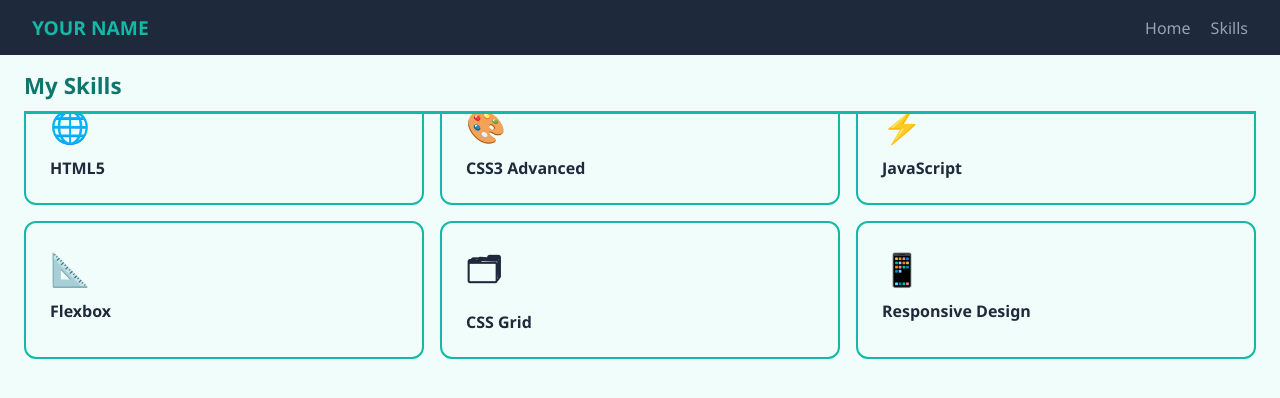
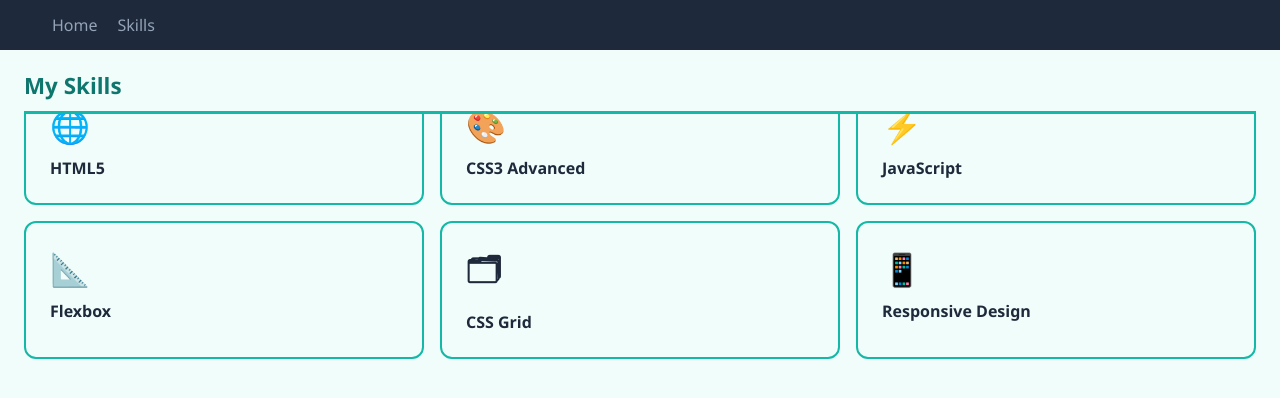
Before and after one commit to ahmad02072006/web-programming-class, a plain HTML site: page Web week 3.2/exercise-7-portfolio-page.html in a window 1280 px wide. Drawn offline with Linux system fonts and the light colour scheme.

Commit message:
Remove placeholder text from exercise 7 portfolio page

```diff
--- a/Web week 3.2/exercise-7-portfolio-page.html
+++ b/Web week 3.2/exercise-7-portfolio-page.html
@@ -97,7 +97,6 @@
 </head>
 <body>
   <nav>
-    <span>YOUR NAME</span>
     <div><a href="#">Home</a><a href="#">Skills</a></div>
   </nav>
   <section class="skills-section">
```
Also changed, not shown: 1 other file.
